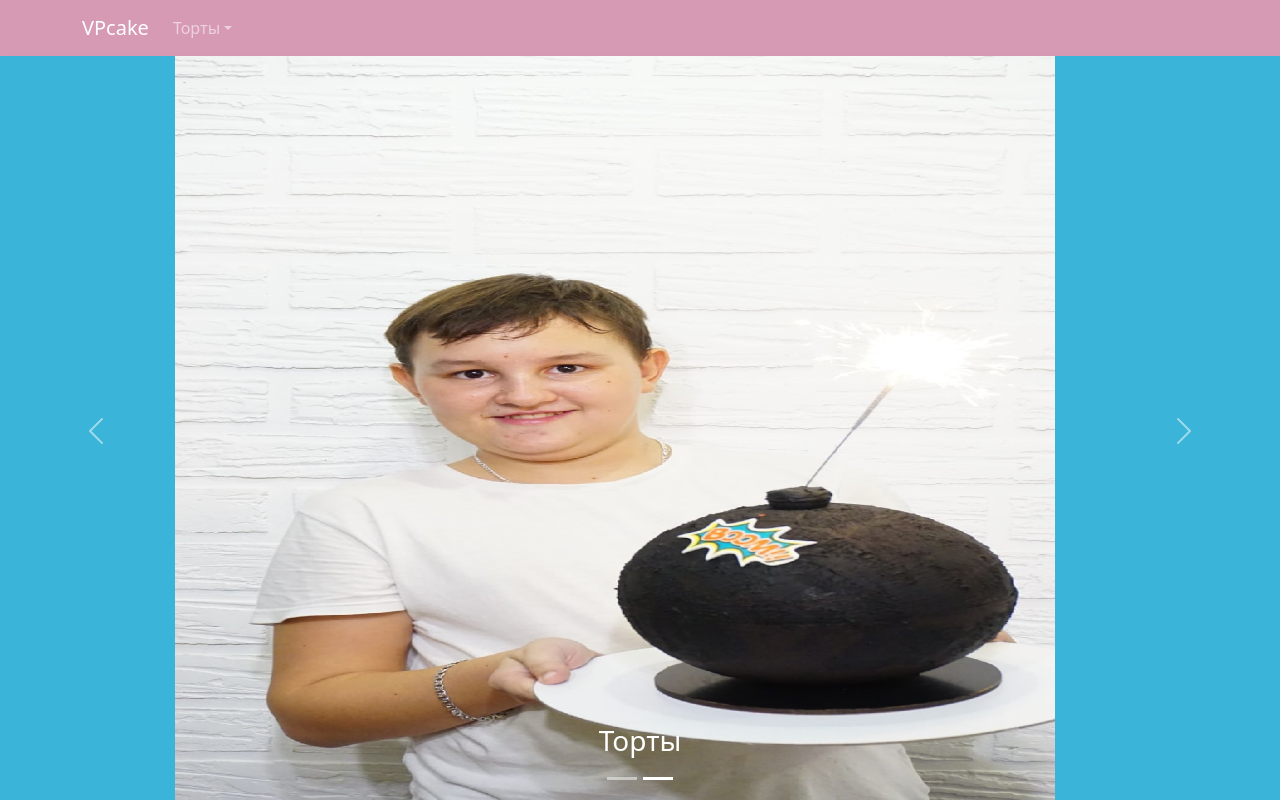
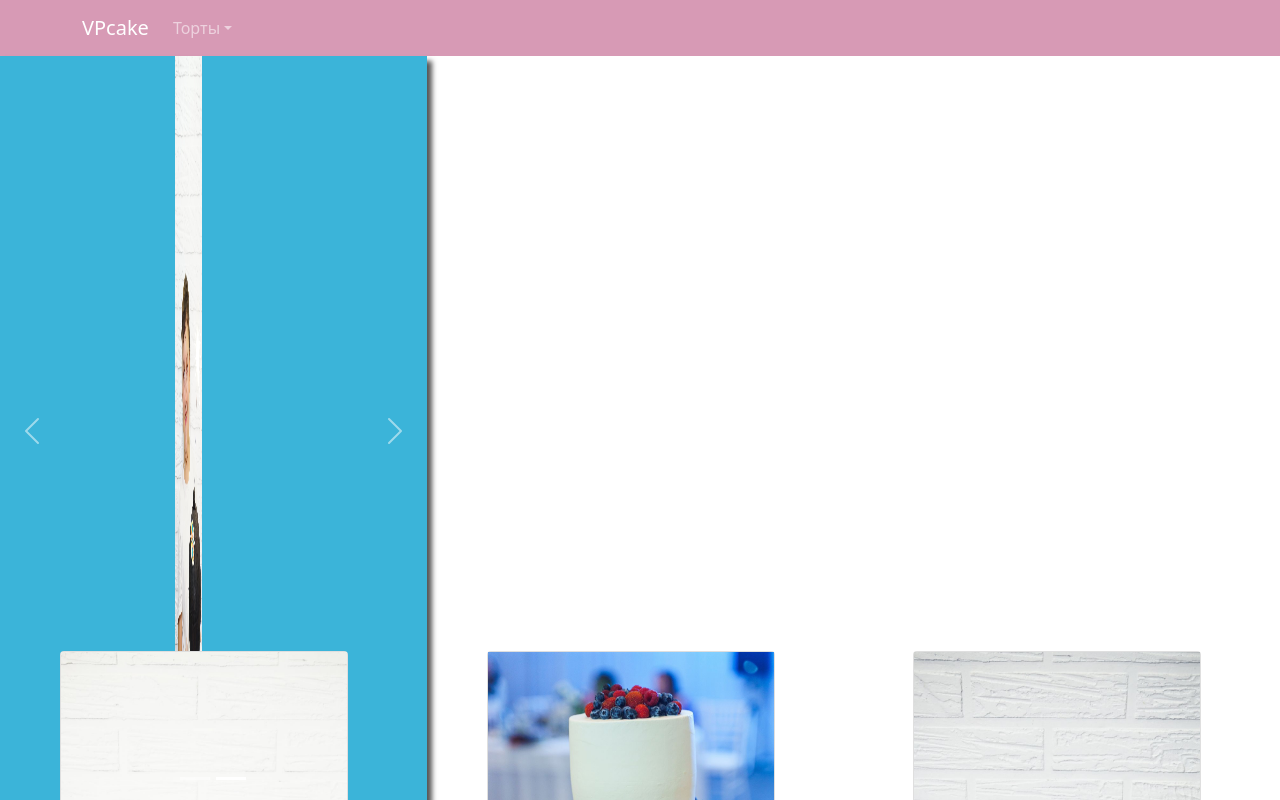
Before and after one commit to sergeianip20/rop, a Next.js app: page /secon in a window 1280 px wide. Shown: the top 800 px of the page. Built offline with nearby package versions, Linux system fonts and the light colour scheme.

Commit message:
Update global.module.css

```diff
--- a/styles/global.module.css
+++ b/styles/global.module.css
@@ -34,7 +34,7 @@ border-raduis: 5px 5px 5px 5px;
 .vk_grid {
 display: grid;
    background: rgba(175, 238, 238, 1);
-grid-template-columns: 1fr 1fr;
+grid-template-columns: 1fr 1fr ;
 border: 2px solid black;
 box-shadow:   5px 5px 5px black;
 border-radius: 5px 5px 5px 5px;
@@ -86,6 +86,11 @@ box-shadow: 5px 5px 5px red;
     position: relative;
 
    }
+.secon_item {
+   display: grid;
+grid-template-columns: 1fr 1fr 1fr;
+
+}
 @media (max-width: 768px) {
 .secon_carosel {
    widht: 100%;
```
